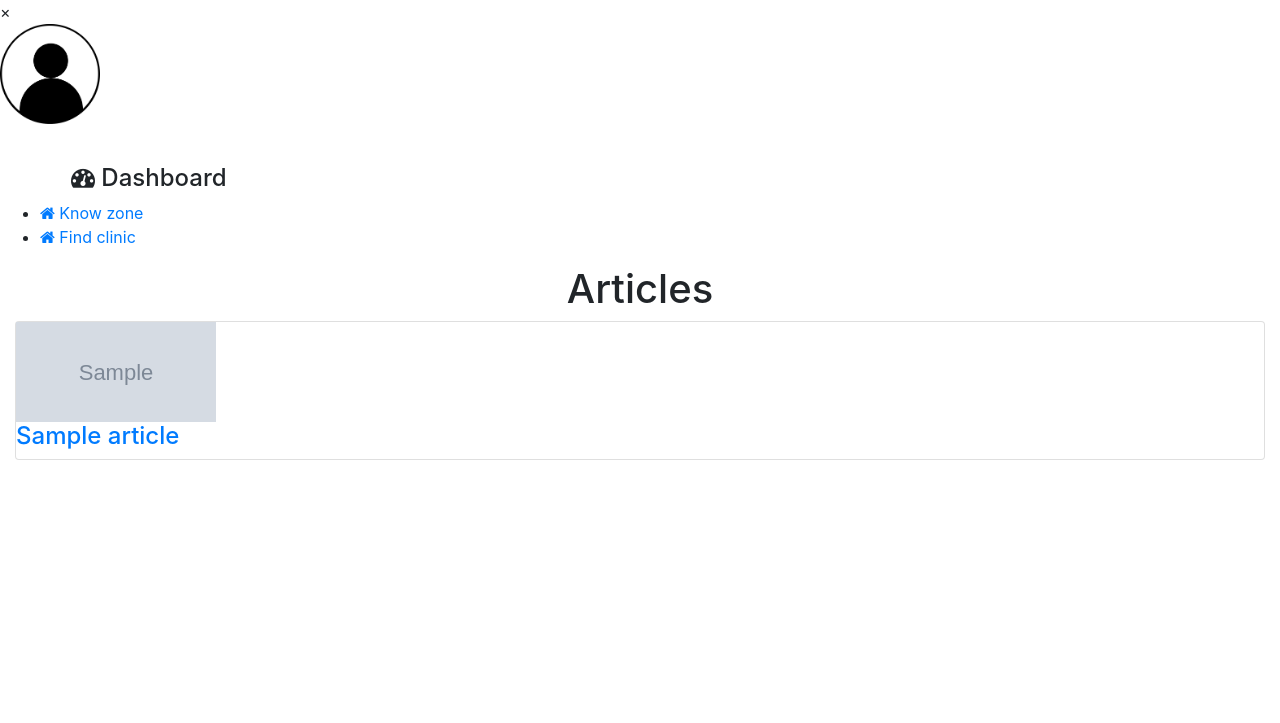
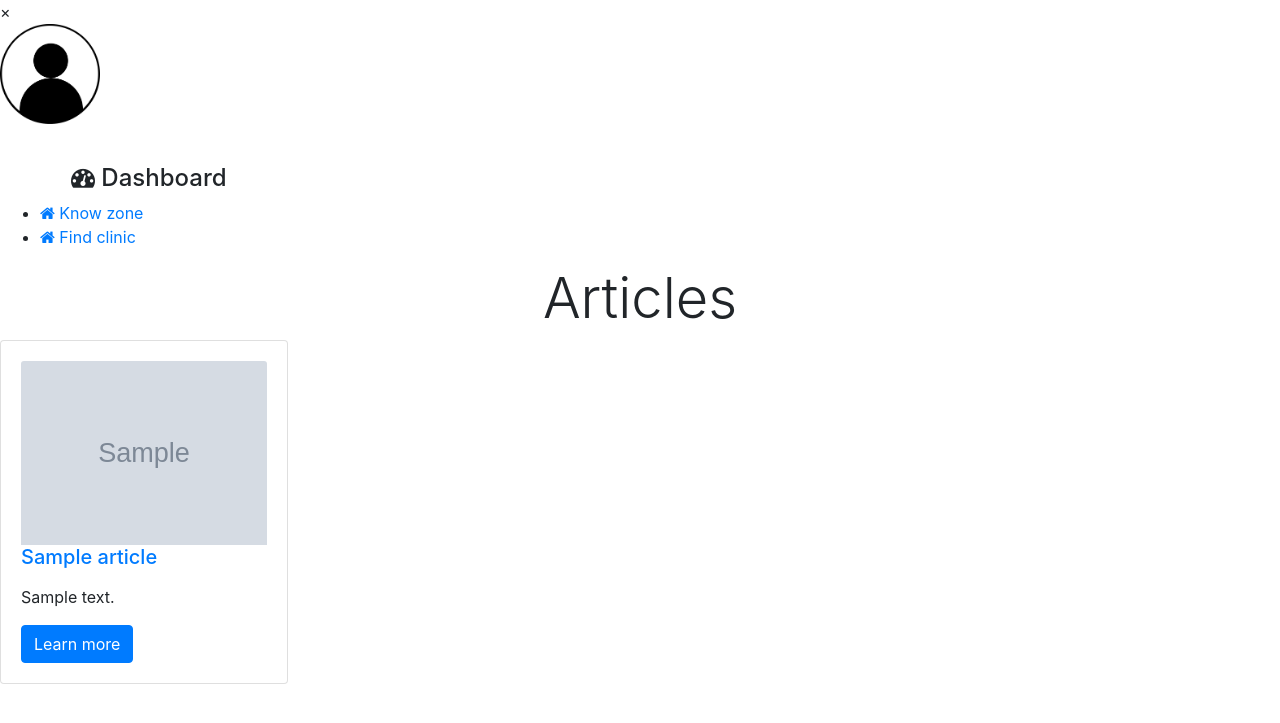
Before and after one commit to Rerimoi/jitambue, a Django app: template blog/templates/articles.html in a window 1280 px wide. Shown: the part 24-747 px from the top of the page. Run offline with Django 3.2, Linux system fonts and the light colour scheme; the template is opened without the code that fills it: values that come from a table or form of the project are taken from there, others are empty; tables that the repository leaves empty hold one stand-in row (values such as "Sample post"); grey boxes marked "Sample" are stand-in pictures; parts of the project's set-up code (start-up, migrations or seed data) failed here and were passed over; some libraries are stand-ins or nearby versions.

Commit message:
edited card tiles

```diff
--- /dev/null
+++ b/blog/static/scripts/base.js
@@ -0,0 +1,3 @@
+$(document).ready(function(){
+    $('.header').height($(window).height());
+  })
--- a/blog/templates/articles.html
+++ b/blog/templates/articles.html
@@ -1,19 +1,27 @@
 {% extends 'base.html' %}
 {%load static%}
 {% block content%}
-    <h1><center>Articles</center></h1>
-    <div class="col s12 m7">
-        <div class="card horizontal">
-            <div class="card-content">
-                {% for article in articles %}
-                <div class="card-image">
-                    <img src="{{article.image.url}}" alt="image" width="200px" height="100px">
-                </div>
-                <h4>
-                    <a href="{%url 'blog:article_detail' article.id %}">{{article.title }}</a>
-                </h4>
-                {% endfor %}
+<div class="container">
+        <center> <h1 class="display-4">Articles</h1></center>
+
+       </div>
+
+
+    <div class="row">
+            {% for article in articles %}
+        <div class="col-sm-3">
+    <div class="card" style="width: 18rem;">
+            <div class="card-body">
+                    <img src="{{article.image.url}}" class="card-img-top" alt="image">
+
+              <h5 class="card-title"><a href="{%url 'blog:article_detail' article.id %}">{{article.title }}</a></h5>
+              <p class="card-text"> {{article.description | safe | linebreaks}}</p>
+              <a href="{%url 'blog:article_detail' article.id %}" class="btn btn-primary">Learn more</a>
+
             </div>
+          </div>
         </div>
-    </div>
+        {% endfor %}
+        </div>
+
 {%endblock%}
```
Also changed, not shown: blog/templates/articleDetails.html (+32 -8 lines), blog/templates/knowzone.html (+24 -10 lines).
